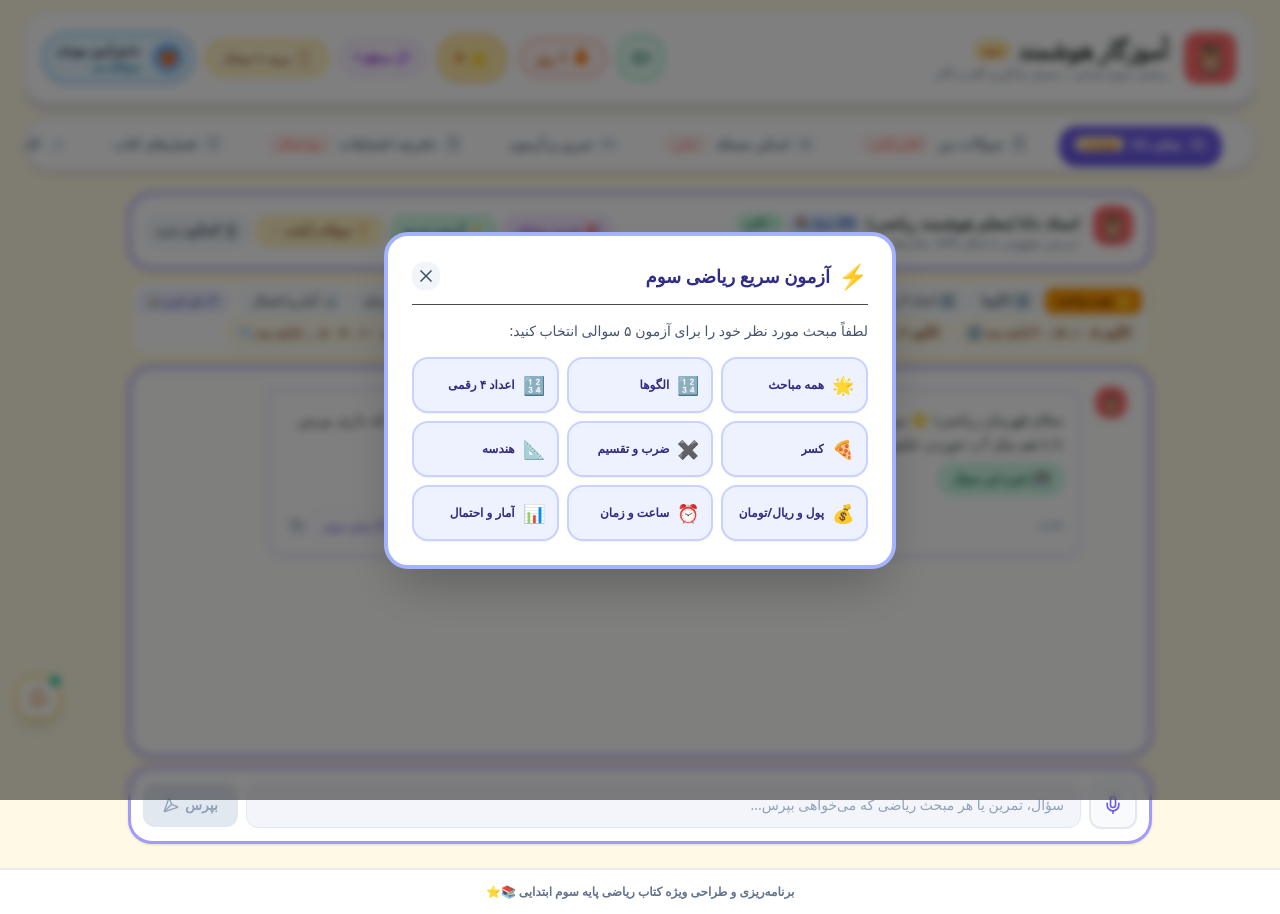
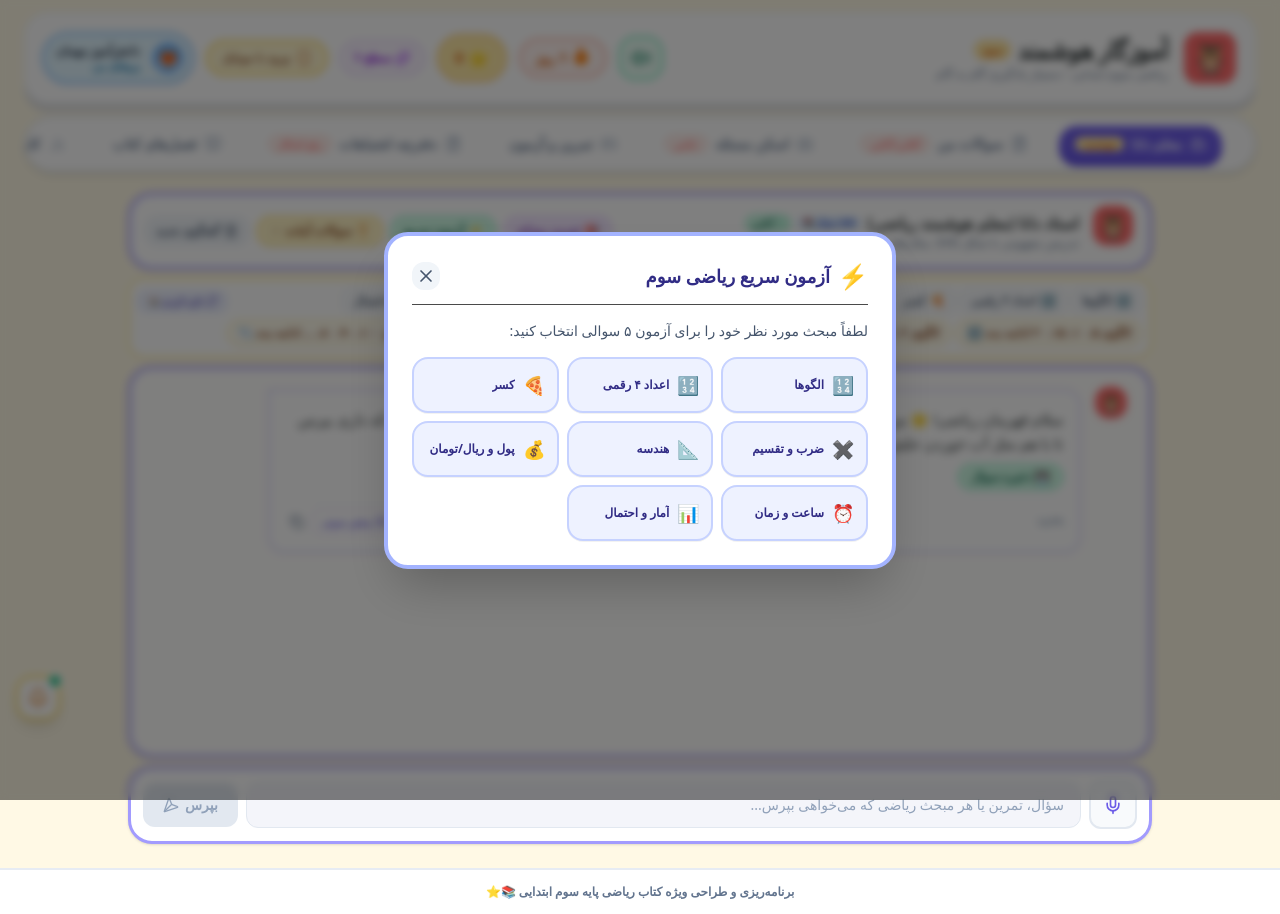
Before and after one commit to masoudx7/TeacherMath3rdGrade, a React (Vite) app: page / in a window 1280 px wide. Both pictures are taken after a click on the button "آزمون سریع ۵ سوالی". Built offline with nearby package versions, Linux system fonts and the light colour scheme.

Commit message:
refactor: simplify question category loading
Remove unused profile-based fetching logic and simplify the category mapping process in AITutorChat for better performance and maintainability.

```diff
--- a/src/components/AITutorChat.tsx
+++ b/src/components/AITutorChat.tsx
@@ -43,60 +43,21 @@ const MAX_LOCALSTORAGE_MESSAGES = 100;
 const MAX_HISTORY_MESSAGES = 20;
 
 export const AITutorChat: React.FC<AITutorChatProps> = ({ soundEnabled, onAddStars, onIncrementSolved }) => {
-  const [questionCategories, setQuestionCategories] = useState<QuestionCategory[]>([]);
-  const [totalQuestions, setTotalQuestions] = useState<number>(0);
+  const [dynamicCategories, setDynamicCategories] = useState<any[]>([]);
+  const [totalQ, setTotalQ] = useState(0);
 
   useEffect(() => {
-    const loadQuestions = async () => {
-      const savedProf = localStorage.getItem('math_tutor_3rd_profile_v3');
-      let phone = '';
-      if (savedProf) {
-        try {
-          const parsed = JSON.parse(savedProf);
-          phone = parsed.phoneNumber;
-        } catch (e) {}
+    getAllQuestions().then(data => {
+      const cats = data.base.map((c: any) => ({
+        id: c.id, name: c.name, icon: c.icon,
+        questions: c.questions.map((q: any) => q.text)
+      }));
+      if (data.aiGenerated.length > 0) {
+        cats.unshift({ id: 'my_ai', name: `سوالات من (${data.aiGenerated.length})`, icon: '💾', questions: data.aiGenerated.map((q: any) => q.text) });
       }
-      const data = await getAllQuestions(phone);
-      // تبدیل فرمت base questions به فرمت QUESTION_CATEGORIES
-      const allQuestionsList: string[] = [];
-      data.base.forEach((c: any) => {
-        c.questions?.forEach((q: any) => {
-          allQuestionsList.push(q.text);
-        });
-      });
-      data.aiGenerated?.forEach((q: any) => {
-        allQuestionsList.push(q.text);
-      });
-
-      const cats: QuestionCategory[] = [
-        {
-          id: 'all',
-          name: 'همه مباحث',
-          icon: '🌟',
-          questions: allQuestionsList
-        },
-        ...data.base.map((c: any) => ({
-          id: c.id,
-          name: c.name,
-          icon: c.icon,
-          questions: (c.questions || []).map((q: any) => q.text)
-        }))
-      ];
-
-      // اضافه کردن دسته بندی "سوالات AI من" اگر وجود داشته باشد
-      if (data.aiGenerated.length > 0) {
-        cats.unshift({
-          id: 'my_ai_questions',
-          name: `سوالات من (${data.aiGenerated.length})`,
-          icon: '💾',
-          questions: data.aiGenerated.map((q: any) => q.text)
-        });
-      }
-
-      setQuestionCategories(cats);
-      setTotalQuestions(data.total);
-    };
-    loadQuestions();
+      setDynamicCategories(cats);
+      setTotalQ(data.total);
+    });
   }, []);
   const [messages, setMessages] = useState<ChatMessage[]>(() => {
     try {
@@ -290,7 +251,7 @@ export const AITutorChat: React.FC<AITutorChatProps> = ({ soundEnabled, onAddSta
     } catch (e) {}
   };
 
-  const activeCategory = questionCategories.find(c => c.id === selectedCatId) || questionCategories[0] || { id: 'all', name: 'همه مباحث', icon: '🌟', questions: [] };
+  const activeCategory = dynamicCategories.find(c => c.id === selectedCatId) || dynamicCategories[0] || { id: 'all', name: 'همه مباحث', icon: '🌟', questions: [] };
 
   const getDisplayedQuestions = () => {
     const list = activeCategory.questions;
@@ -385,7 +346,7 @@ export const AITutorChat: React.FC<AITutorChatProps> = ({ soundEnabled, onAddSta
 
   const handleStartQuiz = (catId: string) => {
     playSound('click', soundEnabled);
-    const cat = questionCategories.find(c => c.id === catId) || questionCategories[0];
+    const cat = dynamicCategories.find(c => c.id === catId) || dynamicCategories[0];
     if (!cat || !cat.questions || cat.questions.length === 0) return;
     const shuffled = [...cat.questions].sort(() => 0.5 - Math.random());
     const selected = shuffled.slice(0, 5);
@@ -448,8 +409,8 @@ export const AITutorChat: React.FC<AITutorChatProps> = ({ soundEnabled, onAddSta
               <h2 className="font-black text-[#2D3436] text-xs sm:text-base truncate">
                 استاد دانا (معلم هوشمند ریاضی)
               </h2>
-              <span className="text-[9px] sm:text-[10px] bg-blue-100 text-blue-800 border border-blue-300 px-1.5 py-0.2 rounded-full font-bold">
-                {totalQuestions} سوال 📚
+              <span className="text-[9px] bg-blue-100 text-blue-800 px-1.5 py-0.2 rounded-full font-bold">
+                {totalQ} سوال 📚
               </span>
               <span className="inline-flex items-center gap-1 text-[9px] sm:text-[10px] bg-emerald-100 text-emerald-800 border border-emerald-300 px-1.5 py-0.2 rounded-full font-bold shrink-0">
                 <span className="w-1.5 h-1.5 rounded-full bg-emerald-500 animate-ping"></span>
@@ -468,7 +429,7 @@ export const AITutorChat: React.FC<AITutorChatProps> = ({ soundEnabled, onAddSta
           <button
             onClick={() => {
               playSound('pop', soundEnabled);
-              const allQs = questionCategories[0]?.questions || ['جدول ضرب ۶ را با مثال یاد بده ✖️'];
+              const allQs = dynamicCategories[0]?.questions || ['جدول ضرب ۶ را با مثال یاد بده ✖️'];
               const randomQ = allQs[Math.floor(Math.random() * allQs.length)];
               handleSendMessage(randomQ);
             }}
@@ -532,7 +493,7 @@ export const AITutorChat: React.FC<AITutorChatProps> = ({ soundEnabled, onAddSta
           {/* Categories Horizontal Scroll */}
           <div className="flex items-center justify-between gap-1 overflow-x-auto no-scrollbar">
             <div className="flex items-center gap-1 overflow-x-auto no-scrollbar">
-              {questionCategories.map((cat) => (
+              {dynamicCategories.map((cat) => (
                 <button
                   key={cat.id}
                   onClick={() => {
@@ -611,24 +572,7 @@ export const AITutorChat: React.FC<AITutorChatProps> = ({ soundEnabled, onAddSta
                   {renderMessageBody(msg.text)}
                 </div>
 
-                {msg.sender === 'tutor' && (
-                  <button
-                    onClick={async () => {
-                      const newQ = {
-                        id: `ai_${Date.now()}`,
-                        text: msg.suggestedQuestion || msg.text.substring(0, 80),
-                        difficulty: 'medium' as const,
-                        tags: ['ai-generated'],
-                        isAiGenerated: true
-                      };
-                      await saveQuestionLocally(newQ);
-                      playSound('star', soundEnabled);
-                    }}
-                    className="mt-2 px-3 py-1.5 bg-emerald-100 text-emerald-800 rounded-xl text-xs font-bold border border-emerald-300 hover:bg-emerald-200 transition-all cursor-pointer block"
-                  >
-                    💾 ذخیره این سوال
-                  </button>
-                )}
+                {msg.sender === 'tutor' && <button onClick={() => saveQuestionLocally({ id: `ai_${Date.now()}`, text: msg.text.substring(0,80), difficulty: 'medium', tags: ['ai'], isAiGenerated: true })} className="mt-2 px-3 py-1 bg-emerald-100 text-emerald-800 rounded-xl text-xs font-bold border border-emerald-300">💾 ذخیره سوال</button>}
 
                 {/* Footer Controls for AI Message */}
                 {msg.sender === 'tutor' && (
@@ -764,7 +708,7 @@ export const AITutorChat: React.FC<AITutorChatProps> = ({ soundEnabled, onAddSta
                   لطفاً مبحث مورد نظر خود را برای آزمون ۵ سوالی انتخاب کنید:
                 </p>
                 <div className="grid grid-cols-2 sm:grid-cols-3 gap-2">
-                  {questionCategories.map(cat => (
+                  {dynamicCategories.map(cat => (
                     <button
                       key={cat.id}
                       onClick={() => handleStartQuiz(cat.id)}
```
